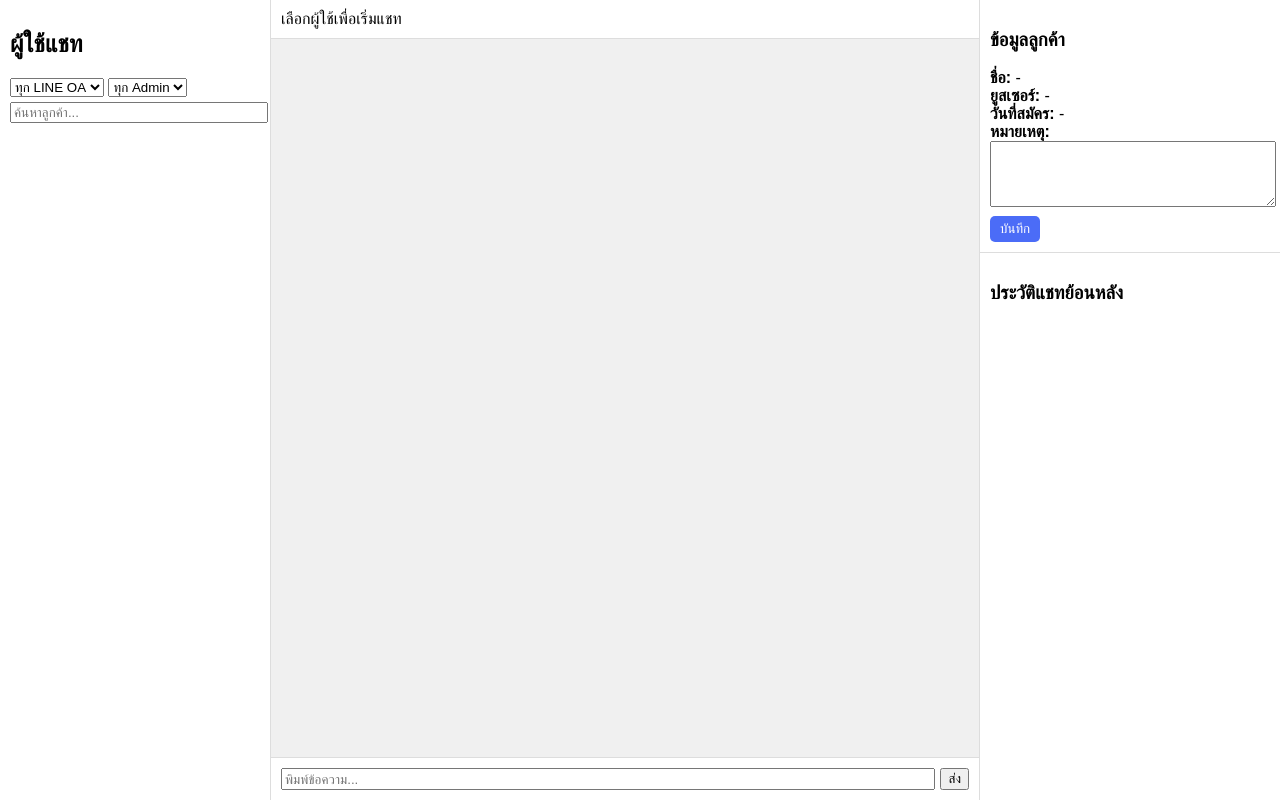
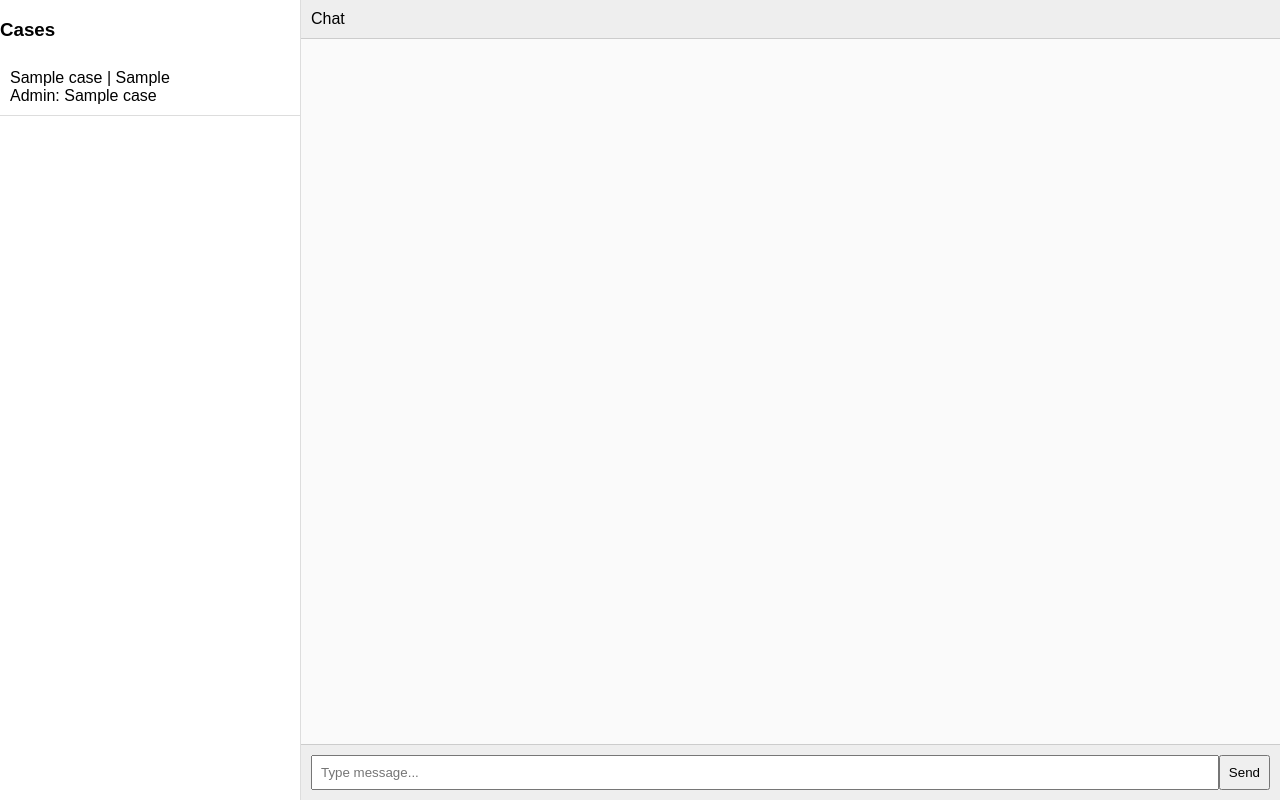
Before and after one commit to flook2018-prog/KingChat, a Python web app: template templates/index.html in a window 1280 px wide. Run offline with Jinja, Linux system fonts and the light colour scheme; the template is opened without the code that fills it: most values are stand-ins (such as "Sample title", 1, 10 or a date in 2020); some libraries are stand-ins or nearby versions.

Commit message:
Update index.html

```diff
--- a/templates/index.html
+++ b/templates/index.html
@@ -1,155 +1,98 @@
 <!DOCTYPE html>
-<html>
+<html lang="en">
 <head>
-<meta charset="utf-8">
-<title>KingAutoChat</title>
+<meta charset="UTF-8">
+<meta name="viewport" content="width=device-width, initial-scale=1.0">
+<title>KingAutoChat Admin</title>
 <script src="https://cdn.socket.io/4.6.1/socket.io.min.js"></script>
 <style>
-body { margin:0;font-family:sans-serif; }
-.sidebar button { width:100%;padding:5px;margin-bottom:2px;position:relative;text-align:left; }
-.badge { background:#4B6CF7;color:white;padding:2px 4px;border-radius:3px;margin-left:5px;font-size:10px; }
-.badge-new { background:red;color:white;padding:2px 4px;border-radius:3px;margin-left:5px;font-size:10px; }
-.chat-messages div { margin-bottom:5px; }
+body{font-family:sans-serif;margin:0;padding:0;background:#f0f2f5;}
+.container{display:flex;height:100vh;}
+.sidebar{width:300px;background:#fff;border-right:1px solid #ddd;overflow-y:auto;}
+.main{flex:1;display:flex;flex-direction:column;}
+.chat-header{padding:10px;background:#eee;border-bottom:1px solid #ccc;}
+.chat-body{flex:1;padding:10px;overflow-y:auto;background:#fafafa;}
+.chat-message{margin:5px 0;padding:8px;border-radius:5px;max-width:60%;}
+.chat-message.customer{background:#fff;align-self:flex-start;}
+.chat-message.admin{background:#d1f7c4;align-self:flex-end;}
+.chat-input{display:flex;padding:10px;border-top:1px solid #ccc;background:#eee;}
+.chat-input input{flex:1;padding:8px;}
+.chat-input button{padding:8px;}
+.case-item{padding:10px;border-bottom:1px solid #ddd;cursor:pointer;}
+.case-item.assigned{background:#f0f0f0;}
 </style>
 </head>
 <body>
-<main style="display:flex;overflow:hidden; height:100vh;">
-  <!-- Sidebar -->
-  <div class="sidebar" style="width:250px;border-right:1px solid #ddd;padding:10px;">
-    <h2>ผู้ใช้แชท</h2>
-    <select id="filterOA"><option value="all">ทุก LINE OA</option></select>
-    <select id="filterAdmin"><option value="all">ทุก Admin</option></select>
-    <input type="text" id="searchUser" placeholder="ค้นหาลูกค้า..." style="width:100%;margin-top:5px;">
-    <div class="user-list" id="userList" style="margin-top:10px;"></div>
-  </div>
-
-  <!-- Chat Window -->
-  <div class="chat-window" style="flex:1;display:flex;flex-direction:column;">
-    <div class="chat-header" id="chatHeader" style="padding:10px;border-bottom:1px solid #ddd;">เลือกผู้ใช้เพื่อเริ่มแชท</div>
-    <div class="chat-messages" id="chatMessages" style="flex:1;overflow-y:auto;padding:10px;background:#f0f0f0;"></div>
-    <div class="chat-input" style="padding:10px;border-top:1px solid #ddd;display:flex;">
-      <input type="text" id="chatInput" placeholder="พิมพ์ข้อความ..." style="flex:1;margin-right:5px;">
-      <button id="sendBtn">ส่ง</button>
+<div class="container">
+    <div class="sidebar">
+        <h3>Cases</h3>
+        <div id="case-list">
+            {% for c in cases %}
+            <div class="case-item {% if c.status=='assigned' %}assigned{% endif %}" data-id="{{c.id}}">
+                {{c.customer_name}} | {{c.line_oa}} <br> Admin: {{c.admin_name}}
+            </div>
+            {% endfor %}
+        </div>
     </div>
-  </div>
-
-  <!-- Profile + History Panel -->
-  <div class="right-panel" style="width:300px;border-left:1px solid #ddd;display:flex;flex-direction:column;">
-    <!-- Profile -->
-    <div class="profile-panel" style="padding:10px;border-bottom:1px solid #ddd;">
-      <h3>ข้อมูลลูกค้า</h3>
-      <div><b>ชื่อ:</b> <span id="profileName">-</span></div>
-      <div><b>ยูสเซอร์:</b> <span id="profileUser">-</span></div>
-      <div><b>วันที่สมัคร:</b> <span id="profileReg">-</span></div>
-      <div><b>หมายเหตุ:</b></div>
-      <textarea id="profileNote" rows="4" style="width:100%;"></textarea>
-      <button id="saveNote" style="margin-top:5px;background:#4B6CF7;color:white;border:none;padding:5px 10px;border-radius:5px;">บันทึก</button>
+    <div class="main">
+        <div class="chat-header">Chat</div>
+        <div class="chat-body" id="chat-body"></div>
+        <div class="chat-input">
+            <input type="text" id="chat-input" placeholder="Type message...">
+            <button onclick="sendMessage()">Send</button>
+        </div>
     </div>
-
-    <!-- History -->
-    <div class="history-panel" style="flex:1;overflow-y:auto;padding:10px;background:#fff;">
-      <h3>ประวัติแชทย้อนหลัง</h3>
-      <div id="historyMessages"></div>
-    </div>
-  </div>
-</main>
+</div>
 
 <script>
 const socket = io();
-let clients = {};
-let currentUserId = null;
+let currentCaseId = null;
 
-const filterOA = document.getElementById('filterOA');
-const filterAdmin = document.getElementById('filterAdmin');
-const searchUser = document.getElementById('searchUser');
-const userList = document.getElementById('userList');
-const chatMessages = document.getElementById('chatMessages');
-const chatHeader = document.getElementById('chatHeader');
-const chatInput = document.getElementById('chatInput');
-const sendBtn = document.getElementById('sendBtn');
-const profileNote = document.getElementById('profileNote');
-const saveNote = document.getElementById('saveNote');
+function addMessage(sender, text){
+    const div = document.createElement('div');
+    div.classList.add('chat-message');
+    div.classList.add(sender);
+    div.textContent = text;
+    document.getElementById('chat-body').appendChild(div);
+    div.scrollIntoView();
+}
 
-sendBtn.addEventListener('click',()=>{
-    const text = chatInput.value.trim();
-    if(text && currentUserId){
-        socket.emit('sendMessage',{userId:currentUserId,text});
-        chatInput.value='';
+document.querySelectorAll('.case-item').forEach(el=>{
+    el.addEventListener('click', ()=>{
+        currentCaseId = el.getAttribute('data-id');
+        fetch('/history/'+currentCaseId).then(r=>r.json()).then(data=>{
+            const chatBody = document.getElementById('chat-body');
+            chatBody.innerHTML='';
+            data.messages.forEach(m=>{
+                addMessage(m.sender=='customer'?'customer':'admin', m.message);
+            });
+        });
+        // Assign case to admin
+        const adminName = prompt('Enter your admin name:');
+        if(adminName){
+            fetch('/assign_case',{
+                method:'POST',
+                headers:{'Content-Type':'application/json'},
+                body:JSON.stringify({case_id:currentCaseId, admin_name:adminName})
+            }).then(()=>el.classList.add('assigned'));
+        }
+    });
+});
+
+function sendMessage(){
+    const input = document.getElementById('chat-input');
+    const text = input.value.trim();
+    if(!text || !currentCaseId) return;
+    socket.emit('send_message',{case_id:currentCaseId,sender:'admin',message:text});
+    addMessage('admin', text);
+    input.value='';
+}
+
+socket.on('receive_message', data=>{
+    if(data.case_id==currentCaseId && data.sender=='customer'){
+        addMessage('customer', data.message);
     }
 });
-saveNote.addEventListener('click',()=>{
-    if(currentUserId){
-        const note = profileNote.value;
-        socket.emit('updateProfileNote',{userId:currentUserId,note});
-    }
-});
-
-function addMessage(userId,sender,text){
-    const div = document.createElement('div');
-    div.style.textAlign = sender==='admin'?'right':'left';
-    div.textContent = `${sender}: ${text}`;
-    chatMessages.appendChild(div);
-    chatMessages.scrollTop = chatMessages.scrollHeight;
-}
-
-function updateUserList(){
-    userList.innerHTML='';
-    const oaFilter = filterOA.value;
-    const adminFilter = filterAdmin.value;
-    const searchText = searchUser.value.toLowerCase();
-    for(const userId in clients){
-        const client = clients[userId];
-        if(oaFilter!=='all' && client.oaName!==oaFilter) continue;
-        if(adminFilter!=='all' && client.assignedAdmin!==adminFilter) continue;
-        if(searchText && !client.userName.toLowerCase().includes(searchText)) continue;
-
-        const btn = document.createElement('button');
-        let label = client.userName;
-        if(client.assignedAdmin) label += ` - [${client.assignedAdmin}]`;
-        btn.textContent = label;
-
-        const badge = document.createElement('span');
-        badge.classList.add('badge');
-        badge.textContent = client.oaName;
-        btn.appendChild(badge);
-
-        btn.addEventListener('click',()=>{
-            if(!client.assignedAdmin){
-                const adminName = prompt("กรอกชื่อแอดมินที่จะรับเคส:");
-                if(adminName) socket.emit('assignCase',{userId,adminName});
-            }
-            selectUser(userId);
-        });
-        userList.appendChild(btn);
-    }
-}
-
-function selectUser(userId){
-    currentUserId = userId;
-    const client = clients[userId];
-    chatHeader.textContent = `${client.userName} (${client.oaName})`;
-    chatMessages.innerHTML='';
-    client.messages.forEach(m=>addMessage(userId,m.sender,m.text));
-    document.getElementById('profileName').textContent = client.userName;
-    document.getElementById('profileUser').textContent = client.profile.username;
-    document.getElementById('profileReg').textContent = client.profile.regDate;
-    document.getElementById('profileNote').value = client.profile.note;
-
-    fetch(`/history_api/${userId}`).then(res=>res.json()).then(data=>{
-        const hist = document.getElementById('historyMessages');
-        hist.innerHTML='';
-        data.messages.forEach(m=>{
-            const div = document.createElement('div');
-            div.style.marginBottom='5px';
-            div.innerHTML = `<b>${m.sender}</b> [${new Date(m.time).toLocaleString()}]: ${m.text}`;
-            hist.appendChild(div);
-        });
-    });
-}
-
-filterOA.addEventListener('change', updateUserList);
-filterAdmin.addEventListener('change', updateUserList);
-searchUser.addEventListener('input', updateUserList);
 </script>
 </body>
 </html>
```
